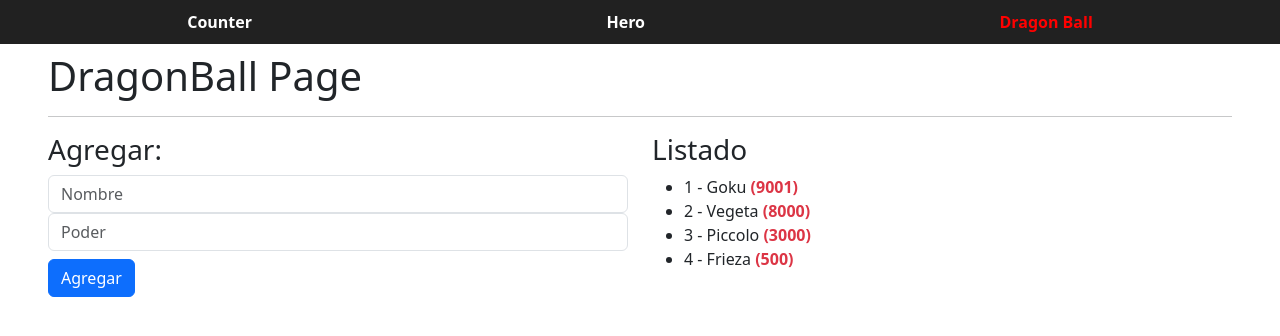
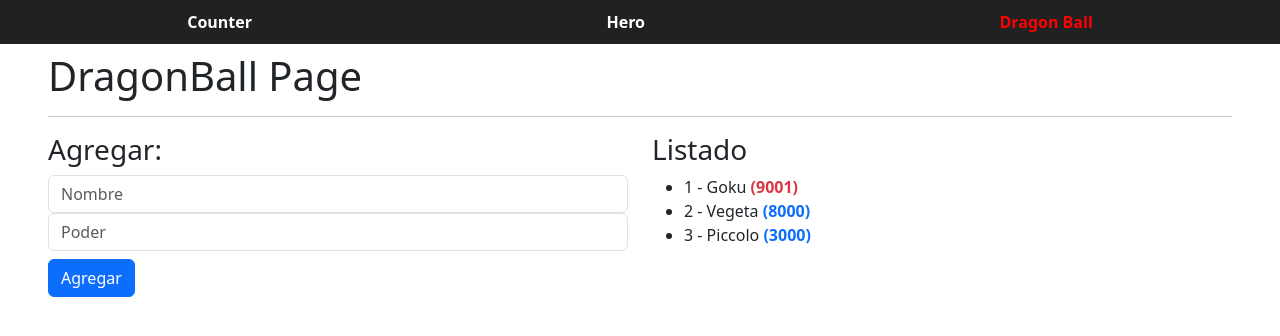
Before and after one commit to EdwinAlexanderBernardinoMoran/angular, an Angular app in the folder 02-bases/: page /dragon-ball in a window 1280 px wide. Shown: the top 336 px of the page. Built offline with nearby package versions, Linux system fonts and the light colour scheme.

Commit message:
S5 - @if - Mostrar elementos de manera condicional

```diff
--- a/02-bases/src/app/pages/dragonball/dragonball-page.html
+++ b/02-bases/src/app/pages/dragonball/dragonball-page.html
@@ -14,15 +14,13 @@
     <h3>Listado</h3>
     <ul>
       @for (character of characters(); track character.id; let idx = $index) {
-        <li>
-          <span>{{idx + 1}} - {{ character.name }}</span>
-          <strong
-            [ngClass]="powerClasses()"
-            >
-            <!-- [class.text-danger]="character.powerLevel > 9000"
-            [class.text-primary]="character.powerLevel <= 9000" -->
-            ({{ character.powerLevel }})</strong>
-        </li>
+        @if (character.powerLevel > 500) {
+          <li>
+            <span>{{idx + 1}} - {{ character.name }}</span>
+            <strong [class.text-danger]="character.powerLevel > 9000" [class.text-primary]="character.powerLevel <= 9000">
+              ({{ character.powerLevel }})</strong>
+          </li>
+        }
       }
     </ul>
   </div>
```
